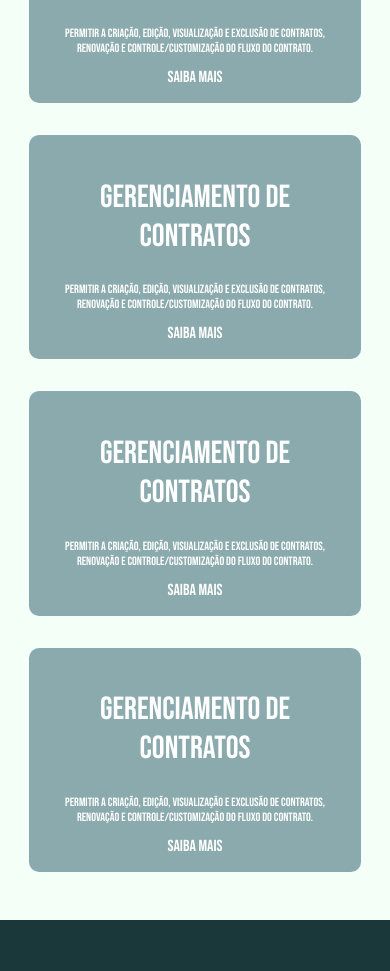
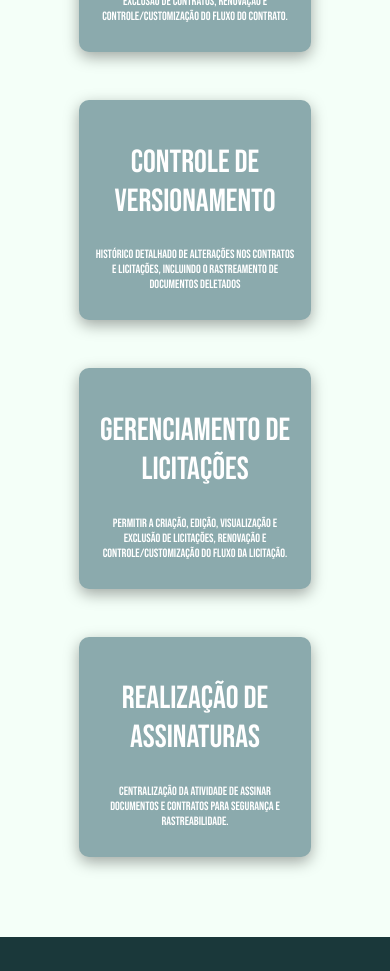
Before and after one commit to Ermeson23/vs13-04-agiDoc, a React (Vite) app: page / in a window 390 px wide. Shown: the part 1020-1991 px from the top of the page. Built offline with nearby package versions, Linux system fonts and the light colour scheme.

Commit message:
added styling and responsivity to services section

```diff
--- a/src/pages/home/OurServices.css
+++ b/src/components/homeComponents/OurServices.css
@@ -22,12 +22,12 @@
 .custom-row {
     display: flex;
     justify-content: space-evenly;
-    flex-wrap: wrap;
+    align-items: center;
 }
 
 .custom-card {
     flex: 1;
-    max-width: 300px;
+    width: 20rem;
     flex-direction: column;
     margin: 1rem;
     padding: 1rem;
@@ -35,7 +35,8 @@
     background-color: #8BAAAD;
     color: #fff;
     font-family: 'Bebas Neue', sans-serif;
-    border-radius: 10px;
+    border-radius: 0.625rem;
+    box-shadow: rgba(0, 0, 0, 0.35) 0px 5px 15px;
 }
 
 .custom-card p {
@@ -44,7 +45,41 @@
     font-size: 0.75rem;
 }
 
-.custom-link {
-    text-decoration: none;
-    color: #fff;
+@media (max-width: 767px){
+
+    .custom-row{
+        display: flex;
+        flex-direction: column;
+        justify-content: center;
+        gap: 1rem;
+    }
+    .custom-card {
+        width: 12.5rem;
+
+
+    }
+
+
 }
+
+@media (min-width: 768px) and (max-width: 1024px) {
+    .custom-row {
+        display: grid;
+        grid-template-columns: repeat(2, 1fr);
+        gap: 1rem;
+      }
+
+}
+@media (min-width: 1920px) {
+    .custom-card {
+        width: 30rem;
+
+
+    }
+    .custom-card p {
+        font-size: 1rem;
+
+
+    }
+
+}
--- /dev/null
+++ b/src/components/homeComponents/OurServices.tsx
@@ -0,0 +1,34 @@
+
+import './OurServices.css';
+
+export default function OurServices() {
+    return (
+        <>
+        <div className='custom-section'>
+            <h2 className='custom-title'>Nossos Serviços</h2>
+            <div className="custom-row">
+                <div className="custom-card">
+                    <h2>Gerenciamento de Contratos</h2>
+                    <p>Permitir a criação, edição, visualização e exclusão de contratos, renovação e controle/customização do fluxo do contrato.</p>
+
+                </div>
+                <div className="custom-card">
+                    <h2>Controle de Versionamento</h2>
+                    <p>Histórico detalhado de alterações nos contratos e licitações, incluindo o rastreamento de documentos deletados</p>
+
+                </div>
+                <div className="custom-card">
+                    <h2>Gerenciamento de Licitações</h2>
+                    <p>Permitir a criação, edição, visualização e exclusão de licitações, renovação e controle/customização do fluxo da licitação.</p>
+
+                </div>
+                <div className="custom-card">
+                    <h2>Realização de Assinaturas</h2>
+                    <p>Centralização da atividade de assinar documentos e contratos para segurança e rastreabilidade.</p>
+
+                </div>
+            </div>
+        </div>
+        </>
+    )
+}
--- a/src/components/homeComponents/introSection.tsx
+++ b/src/components/homeComponents/introSection.tsx
@@ -16,7 +16,7 @@ export default function IntroSection(){
                 Torne a gestão governamental mais eficiente e descomplicada com agiDoc
             </p>
             </div>
-            <button>SAIBA MAIS</button>
+            <a href='#about'><button>SAIBA MAIS</button></a>
         </div>
         <div className='intro-img'>
             <img src={agidocimg} className='agidoc-img' alt='imagem representando um homem negro e uma mulher branca dando um aperto de mão com  um contrato ao fundo. fundo decorativo de dois círculos nas cores da paleta agidoc'></img>
--- a/src/pages/home/Home.tsx
+++ b/src/pages/home/Home.tsx
@@ -3,7 +3,7 @@ import IntroSection from "../../components/homeComponents/introSection"
 import AboutSection from "../../components/homeComponents/aboutSection"
 import '../../App.css'
 import './home.css'
-import OurServices from "./OurServices"
+import OurServices from "../../components/homeComponents/OurServices"
 
 export default function Home(){
 
@@ -13,15 +13,18 @@ export default function Home(){
         <Header></Header>
         </section>
         <section className="main-section">
-        <div className="intro-container container">
+        <div className="intro-container">
           <IntroSection></IntroSection>
-
         </div>
-        <div>
+        <div className="service-container">
+          <div className="container">
           <OurServices></OurServices>
+          </div>
         </div>
-        <div className="about-container container">
+        <div className="about-container" id="about">
+          <div className="container">
           <AboutSection></AboutSection>
+          </div>
         </div>
         </section>
 
--- a/src/pages/home/OurServices.tsx
+++ /dev/null
@@ -1,35 +0,0 @@
-import { Link } from 'react-router-dom';
-
-import './OurServices.css';
-
-export default function OurServices() {
-    return (
-        <>
-        <div className='custom-section'>
-            <h2 className='custom-title'>Nossos Serviços</h2>
-            <div className="custom-row">
-                <div className="custom-card">
-                    <h2>Gerenciamento de Contratos</h2>
-                    <p>Permitir a criação, edição, visualização e exclusão de contratos, renovação e controle/customização do fluxo do contrato.</p>
-                    <Link className="custom-link" to='/'>Saiba mais</Link>
-                </div>
-                <div className="custom-card">
-                    <h2>Gerenciamento de Contratos</h2>
-                    <p>Permitir a criação, edição, visualização e exclusão de contratos, renovação e controle/customização do fluxo do contrato.</p>
-                    <Link className="custom-link" to='/'>Saiba mais</Link>
-                </div>
-                <div className="custom-card">
-                    <h2>Gerenciamento de Contratos</h2>
-                    <p>Permitir a criação, edição, visualização e exclusão de contratos, renovação e controle/customização do fluxo do contrato.</p>
-                    <Link className="custom-link" to='/'>Saiba mais</Link>
-                </div>
-                <div className="custom-card">
-                    <h2>Gerenciamento de Contratos</h2>
-                    <p>Permitir a criação, edição, visualização e exclusão de contratos, renovação e controle/customização do fluxo do contrato.</p>
-                    <Link className="custom-link" to='/'>Saiba mais</Link>
-                </div>
-            </div>
-        </div>
-        </>
-    )
-}
--- a/src/pages/home/home.css
+++ b/src/pages/home/home.css
@@ -1,9 +1,21 @@
 .home-content{
     background-color: var(--dark-green);
     color: var(--text-white);
-    width: 100vw;
+
 }
 .container{
     width: 80vw;
     padding: 2rem;
 }
+.service-container{
+    background-color: var(--white-gray);
+
+}
+
+.info-container, .service-container, .about-container{
+    display: flex;
+    flex-direction: column;
+    align-items: center;
+    justify-content: center;
+    width: 100vw;
+}
```
